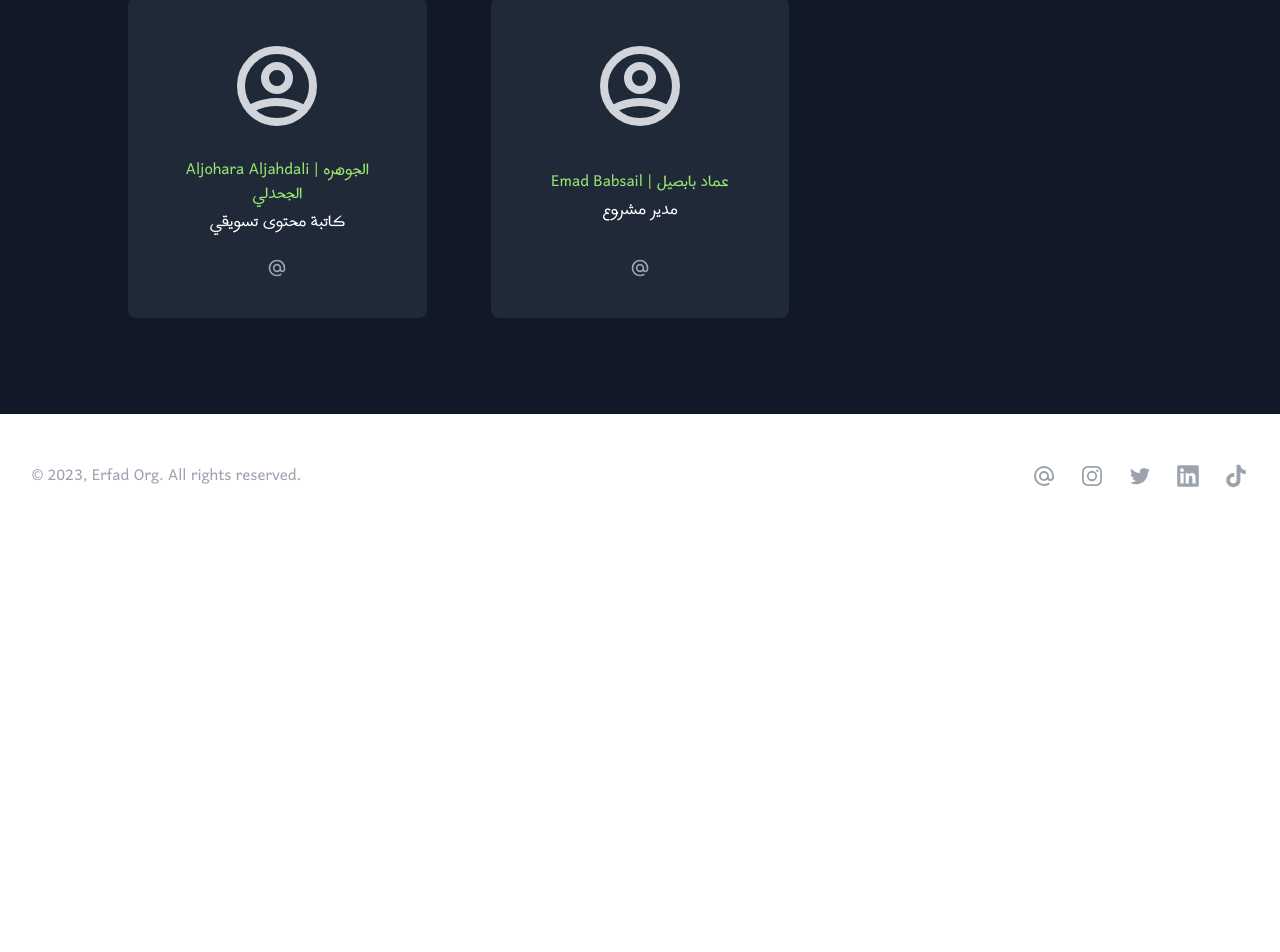
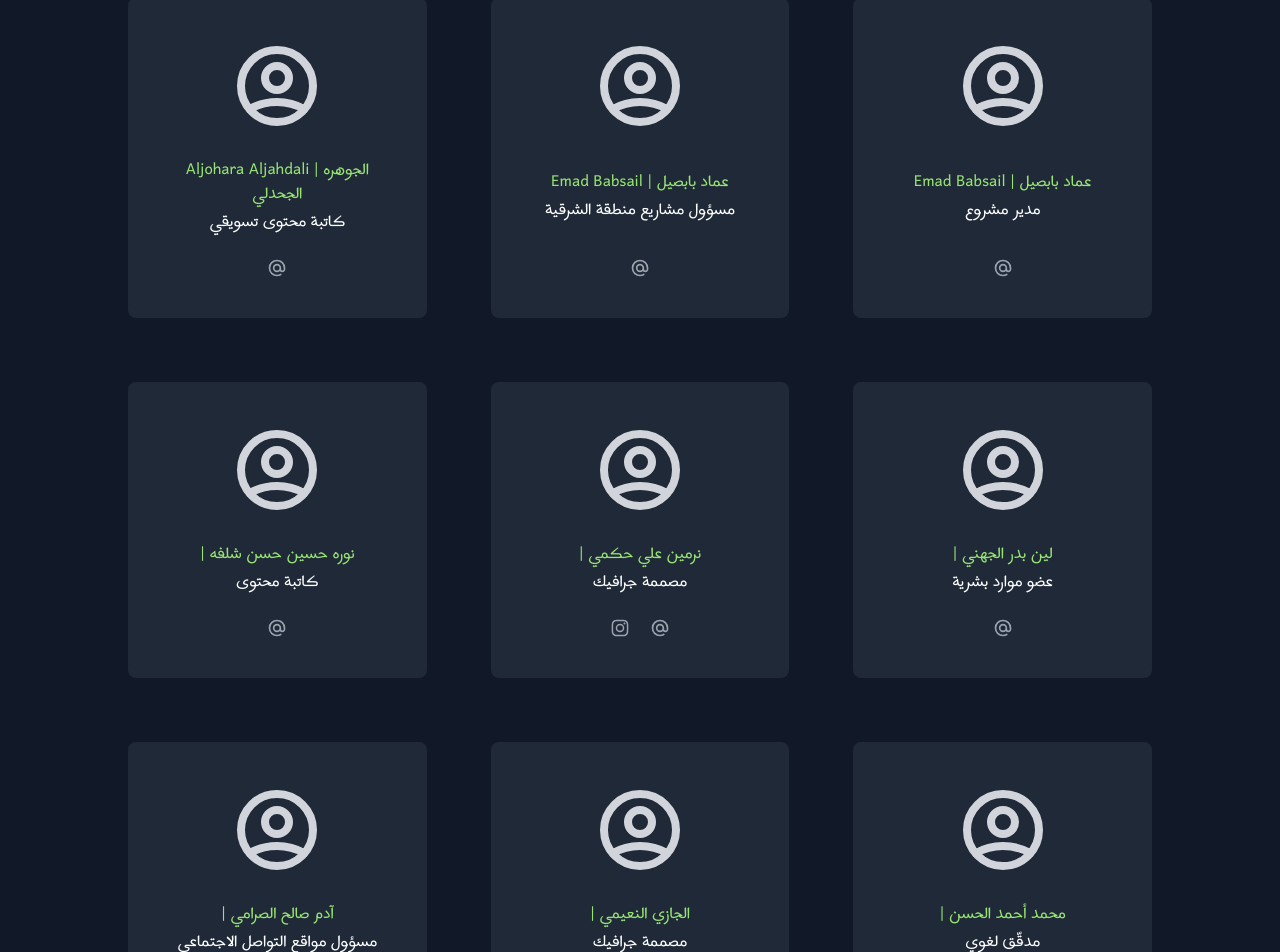
Before and after one commit to HassanAlmus/erfad, a Next.js app: page /members in a window 1280 px wide. Shown: the part 3298-4250 px from the top of the page. Before the commit the page ends 3836 px from the top, so only its background shows below. Built offline with nearby package versions, Linux system fonts and the light colour scheme.

Commit message:
new members

```diff
--- a/pages/index.tsx
+++ b/pages/index.tsx
@@ -378,6 +378,18 @@ export const people = [
     name: 'Emad Babsail',
     nameAr: 'عماد بابصيل',
     role: 'Project Manager',
+    roleAr: 'مسؤول مشاريع منطقة الشرقية',
+    imageUrl:
+      '#',
+    twitterUrl: '#',
+    linkedinUrl: '#',
+    instagramUrl: '#',
+    email: ''
+  },
+  {
+    name: 'Emad Babsail',
+    nameAr: 'عماد بابصيل',
+    role: 'Project Manager',
     roleAr: 'مدير مشروع',
     imageUrl:
       '#',
@@ -385,6 +397,90 @@ export const people = [
     linkedinUrl: '#',
     instagramUrl: '#',
     email: ''
+  },
+  {
+    name: '',
+    nameAr: 'نوره حسين حسن شلفه',
+    role: '',
+    roleAr: 'كاتبة محتوى',
+    imageUrl:
+      '#',
+    twitterUrl: '#',
+    linkedinUrl: '#',
+    instagramUrl: '#',
+    email: 'norahhussain2@outlook.sa'
+  },
+  {
+    name: '',
+    nameAr: 'نرمين علي حكمي',
+    role: '',
+    roleAr: 'مصممة جرافيك',
+    imageUrl:
+      '#',
+    twitterUrl: '#',
+    linkedinUrl: '#',
+    instagramUrl: 'https://www.instagram.com/saaeea/?hl=en',
+    email: 'jbsksjkl@gmail.com'
+  },
+  {
+    name: '',
+    nameAr: 'لين بدر الجهني',
+    role: '',
+    roleAr: 'عضو موارد بشرية',
+    imageUrl:
+      '#',
+    twitterUrl: '#',
+    linkedinUrl: '#',
+    instagramUrl: '#',
+    email: 'Leen878b@gmail.com'
+  },
+  {
+    name: '',
+    nameAr: 'آدم صالح الصرامي ',
+    role: '',
+    roleAr: 'مسؤول مواقع التواصل الاجتماعي ',
+    imageUrl:
+      '#',
+    twitterUrl: '#',
+    linkedinUrl: '#',
+    instagramUrl: '#',
+    email: 'alsaramiadam@gmail.com'
+  },
+  {
+    name: '',
+    nameAr: 'الجازي النعيمي',
+    role: '',
+    roleAr: 'مصممة جرافيك ',
+    imageUrl:
+      '#',
+    twitterUrl: 'https://twitter.com/AlnoaimiAljazi',
+    linkedinUrl: '#',
+    instagramUrl: '#',
+    email: 'aljazijaber29@gmail.com'
+  },
+  {
+    name: '',
+    nameAr: 'محمد أحمد الحسن',
+    role: '',
+    roleAr: 'مدقّق لغوي ',
+    imageUrl:
+      '#',
+    twitterUrl: '#',
+    linkedinUrl: '#',
+    instagramUrl: '#',
+    email: 'Mohn5552@gmail.com'
+  },
+  {
+    name: '',
+    nameAr: 'نورة عبدالرحمن القيضي ',
+    role: '',
+    roleAr: 'الموارد البشرية',
+    imageUrl:
+      '#',
+    twitterUrl: '',
+    linkedinUrl: '#',
+    instagramUrl: 'https://www.instagram.com/f4lllc/',
+    email: 'Noorh54214@gmail.com'
   },
 ]
 
```
